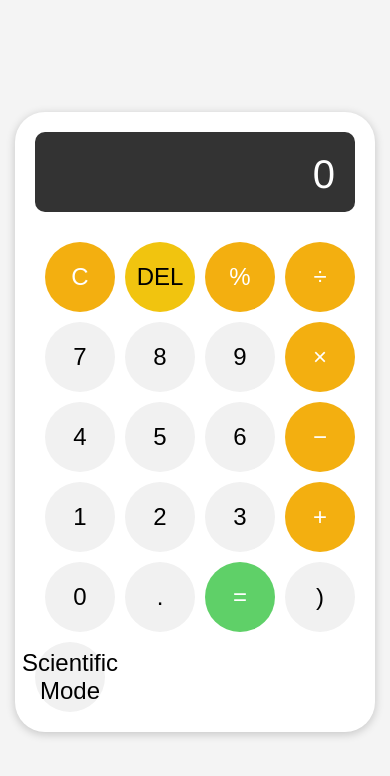
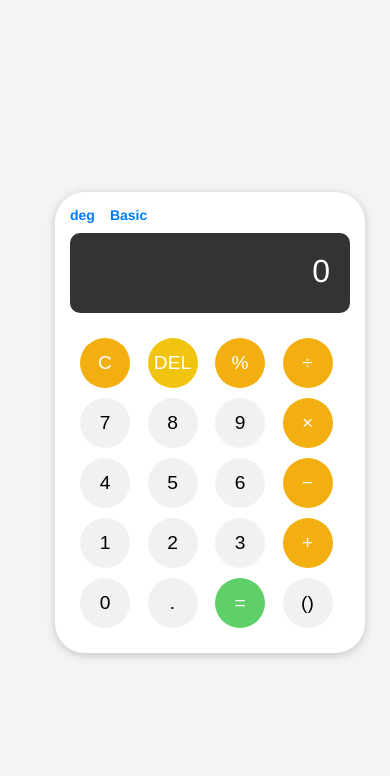
Before and after one commit to aitpaeva00/calculator, a React (Create React App) app: page / in a window 390 px wide. Shown: the top 776 px of the page. Built offline with nearby package versions, Linux system fonts and the light colour scheme.

Commit message:
Added buttons for easy switching between modes. The interface has been updated to improve navigation.

```diff
--- a/src/App.css
+++ b/src/App.css
@@ -1,3 +1,4 @@
+/* Общие стили */
 body {
   font-family: 'Helvetica', sans-serif;
   display: flex;
@@ -8,6 +9,7 @@ body {
   margin: 0;
 }
 
+/* Стили калькулятора */
 .calculator {
   background-color: #ffffff;
   border-radius: 30px;
@@ -17,6 +19,7 @@ body {
   padding: 20px;
 }
 
+/* Экран отображения результата */
 .display {
   font-size: 2.5em;
   height: 80px;
@@ -30,6 +33,7 @@ body {
   box-sizing: border-box;
 }
 
+/* Стили для кнопок */
 .buttons {
   display: grid;
   grid-template-columns: repeat(4, 1fr);
@@ -39,6 +43,7 @@ body {
   box-sizing: border-box;
 }
 
+/* Стили для каждой кнопки */
 button {
   background-color: #f1f1f1;
   border: none;
@@ -46,7 +51,7 @@ button {
   padding: 20px;
   font-size: 1.5em;
   cursor: pointer;
-  transition: background-color 0.2s;
+  transition: background-color 0.2s, transform 0.1s ease;
   width: 70px;
   height: 70px;
   display: flex;
@@ -61,12 +66,14 @@ button:hover {
 
 button:active {
   background-color: #d0d0d0;
+  transform: scale(0.95); /* Плавное уменьшение кнопки при нажатии */
 }
 
 button:focus {
   outline: none;
 }
 
+/* Операционные кнопки (например, +, -, ×, ÷) */
 button.operation {
   background-color: #f3af10;
   color: white;
@@ -83,7 +90,7 @@ button.clear {
 }
 
 button.percent {
-  background-color:#f3af10;
+  background-color: #f3af10;
   color: white;
 }
 
@@ -91,35 +98,70 @@ button.number {
   background-color: #f1f1f1;
 }
 
-
 button.dot {
   background-color: #f1f1f1;
 }
 
+/* Специальные кнопки */
 button.backspace {
   background-color: #f1c40f;
+  color: white;
 }
 
 button.backspace:hover {
   background-color: #e2b607;
 }
 
-
-
-button.number,
-button.operation,
-button.equal,
-button.clear,
-button.percent {
-  border-radius: 50%;
-  font-size: 1.5em;
-}
-
-
+/* Кнопка "0" будет шире */
 button.zero {
   grid-column: span 1;
 }
 
-button.equal {
-  grid-column: span 0;
+/* Стили для переключателей и верхней панели */
+.header {
+  display: flex;
+  justify-content: space-between;
+  align-items: center;
+  margin-bottom: 10px;
+  font-size: 14px;
+  font-weight: bold;
+  color: #333;
 }
+
+.mode-controls {
+  display: flex;
+  align-items: center;
+}
+
+.mode-toggle,
+.scientific-mode-toggle {
+  cursor: pointer;
+  margin-right: 15px;
+  color: #007bff;
+  transition: color 0.3s ease;
+  font-size: 14px;
+}
+
+.mode-toggle:hover,
+.scientific-mode-toggle:hover {
+  color: #0056b3;
+}
+
+/* Мобильные адаптивные стили */
+@media (max-width: 400px) {
+  .calculator {
+    width: 100%;
+    padding: 15px;
+  }
+
+  .buttons button {
+    width: 50px;
+    height: 50px;
+    font-size: 1.2em;
+  }
+
+  .display {
+    font-size: 2em;
+    margin-bottom: 15px;
+  }
+}
--- a/src/App.js
+++ b/src/App.js
@@ -4,8 +4,9 @@ import './App.css';
 function App() {
   const [display, setDisplay] = useState('');
   const [scientificMode, setScientificMode] = useState(false);
+  const [isDegrees, setIsDegrees] = useState(true);
 
-  // Handle keyboard input
+
   const handleKeyPress = (event) => {
     const { key } = event;
     if (!isNaN(key) || '+-*/().'.includes(key)) {
@@ -38,41 +39,79 @@ function App() {
     setDisplay((prev) => prev.slice(0, -1));
   };
 
+
+  const toRadians = (angle) => {
+    if (isDegrees) {
+      return (parseFloat(angle) * Math.PI) / 180;
+    }
+    return parseFloat(angle);
+  };
+
+
+  const handlePercent = (value) => {
+    return value * 0.01;
+  };
+
+
   const calculate = () => {
     try {
       if (display.includes('/0')) {
-        setDisplay('Error: Division by 0');
+        setDisplay('Error');
         return;
       }
 
-      // Replace scientific functions and calculate correctly
-      const result = eval(
-        display
-          .replace(/sin\((.*?)\)/g, (_, angle) => `Math.sin(${toRadians(angle)})`)
-          .replace(/cos\((.*?)\)/g, (_, angle) => `Math.cos(${toRadians(angle)})`)
-          .replace(/tan\((.*?)\)/g, (_, angle) => `Math.tan(${toRadians(angle)})`)
-          .replace(/√\((.*?)\)/g, (_, number) => `Math.sqrt(${number})`)
-      );
-      setDisplay(result.toString());
+
+      let formattedExpression = display
+        .replace(/(\d+)%/g, (_, number) => `${handlePercent(number)}`)
+        .replace(/sin\((.*?)\)/g, (_, angle) => `Math.sin(${toRadians(angle)})`)
+        .replace(/cos\((.*?)\)/g, (_, angle) => `Math.cos(${toRadians(angle)})`)
+        .replace(/tan\((.*?)\)/g, (_, angle) => `Math.tan(${toRadians(angle)})`)
+        .replace(/√\((.*?)\)/g, (_, number) => `Math.sqrt(${number})`);
+
+
+      const result = Function(`
+        "use strict";
+        return ${formattedExpression};
+      `)();
+
+
+      const roundedResult = roundToPrecision(result, 8);
+      setDisplay(roundedResult.toString());
     } catch (error) {
       setDisplay('Error');
     }
+  };
+
+
+  const roundToPrecision = (value, precision) => {
+    const scale = Math.pow(10, precision);
+    return Math.round(value * scale) / scale;
   };
 
   const toggleScientificMode = () => {
     setScientificMode(!scientificMode);
   };
 
+  const toggleDegreeRad = () => {
+    setIsDegrees(!isDegrees);
+  };
+
   const handleScientificFunction = (func) => {
     setDisplay((prev) => `${prev}${func}(`);
   };
 
-  const toRadians = (angle) => {
-    return (parseFloat(angle) * Math.PI) / 180;
-  };
-
   return (
     <div className="calculator">
+      <div className="header">
+        <div className="mode-controls">
+          <span className="mode-toggle" onClick={toggleDegreeRad}>
+            {isDegrees ? 'deg' : 'rad'}
+          </span>
+          <span className="scientific-mode-toggle" onClick={toggleScientificMode}>
+            {scientificMode ? 'Scientific' : 'Basic'}
+          </span>
+        </div>
+      </div>
       <div className="display">{display || '0'}</div>
       <div className="buttons">
         <button onClick={clear} className="clear">C</button>
@@ -102,11 +141,8 @@ function App() {
         <button onClick={() => handleInput('0')} className="zero">0</button>
         <button onClick={() => handleInput('.')} className="dot">.</button>
         <button onClick={calculate} className="equal">=</button>
-        <button onClick={() => handleInput(')')} className="parenthesis">)</button> {/* Закрывающая скобка */}
+        <button onClick={() => handleInput(')')} className="parenthesis">()</button>
       </div>
-      <button onClick={toggleScientificMode} className="toggle-mode">
-        {scientificMode ? 'Basic Mode' : 'Scientific Mode'}
-      </button>
     </div>
   );
 }
```
